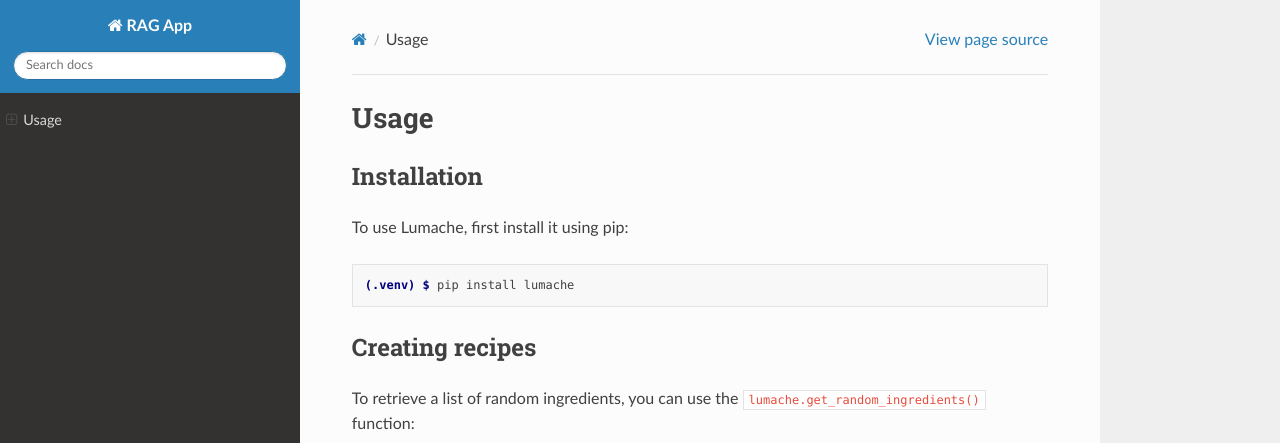
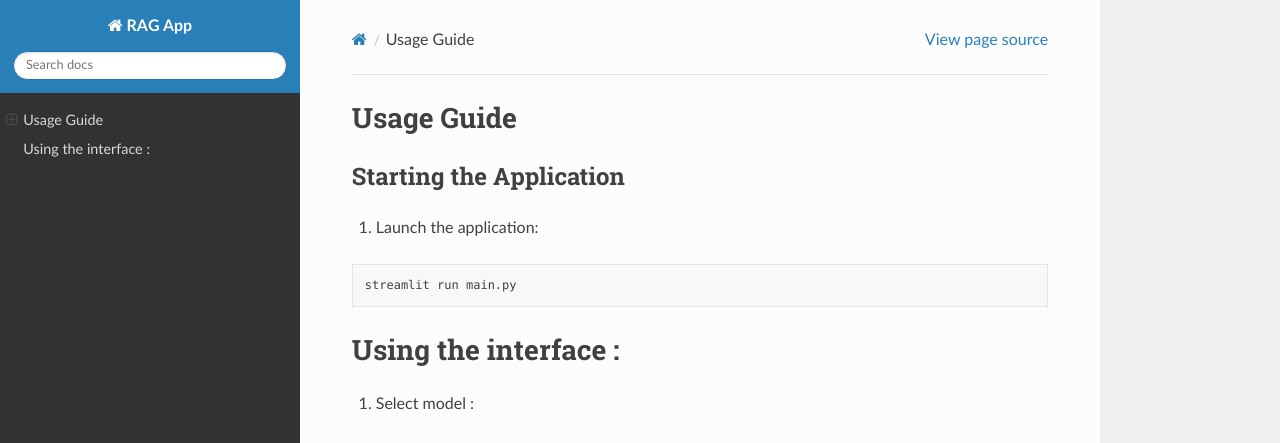
Before and after one commit to nadannnd/RAG-App-MM, a Sphinx documentation site: the page built from docs/source/usage.rst, in a window 1280 px wide and 1036 px high. Shown: the top 443 px of the window. Built offline with Sphinx 7.4.7 and the Read the Docs theme 3.1.0, drawn with Linux system fonts in a browser that asks for light colours; some of the changed text lies outside the part shown.

Commit message:
Update usage.rst

```diff
--- a/docs/source/usage.rst
+++ b/docs/source/usage.rst
@@ -1,33 +1,31 @@
-Usage
-=====
+Usage Guide
+===========
 
-.. _installation:
+Starting the Application
+------------------------
 
-Installation
-------------
+1. Launch the application:
 
-To use Lumache, first install it using pip:
+.. code:: bash
 
-.. code-block:: console
+   streamlit run main.py
 
-   (.venv) $ pip install lumache
+Using the interface :
+=====================
 
-Creating recipes
-----------------
+1. Select model :
 
-To retrieve a list of random ingredients,
-you can use the ``lumache.get_random_ingredients()`` function:
+-  Choose from available models in the dropdown menu
+-  Options: llama3.1, mistral, gemma:7b
 
-.. autofunction:: lumache.get_random_ingredients
+2. Upload documents :
 
-The ``kind`` parameter should be either ``"meat"``, ``"fish"``,
-or ``"veggies"``. Otherwise, :py:func:`lumache.get_random_ingredients`
-will raise an exception.
+-  Click “Upload PDF or Text Files”
+-  Select one or more PDF or text files
+-  Wait for processing confirmation
 
-.. autoexception:: lumache.InvalidKindError
+3. Ask questions :
 
-For example:
-
->>> import lumache
->>> lumache.get_random_ingredients()
-['shells', 'gorgonzola', 'parsley']
+-  Type your question in the input field
+-  Click “Get Answer”
+-  View the generated response
```
